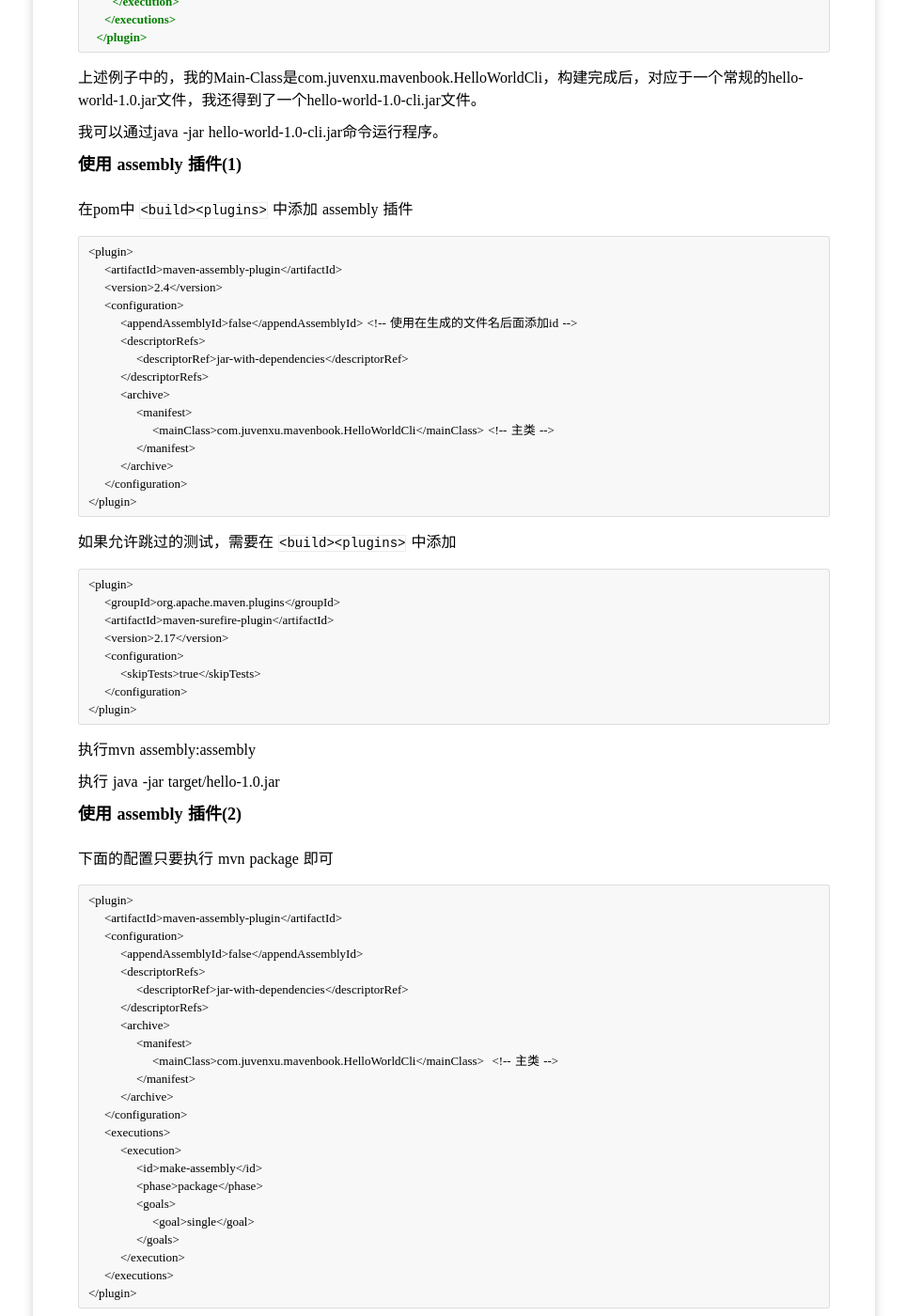
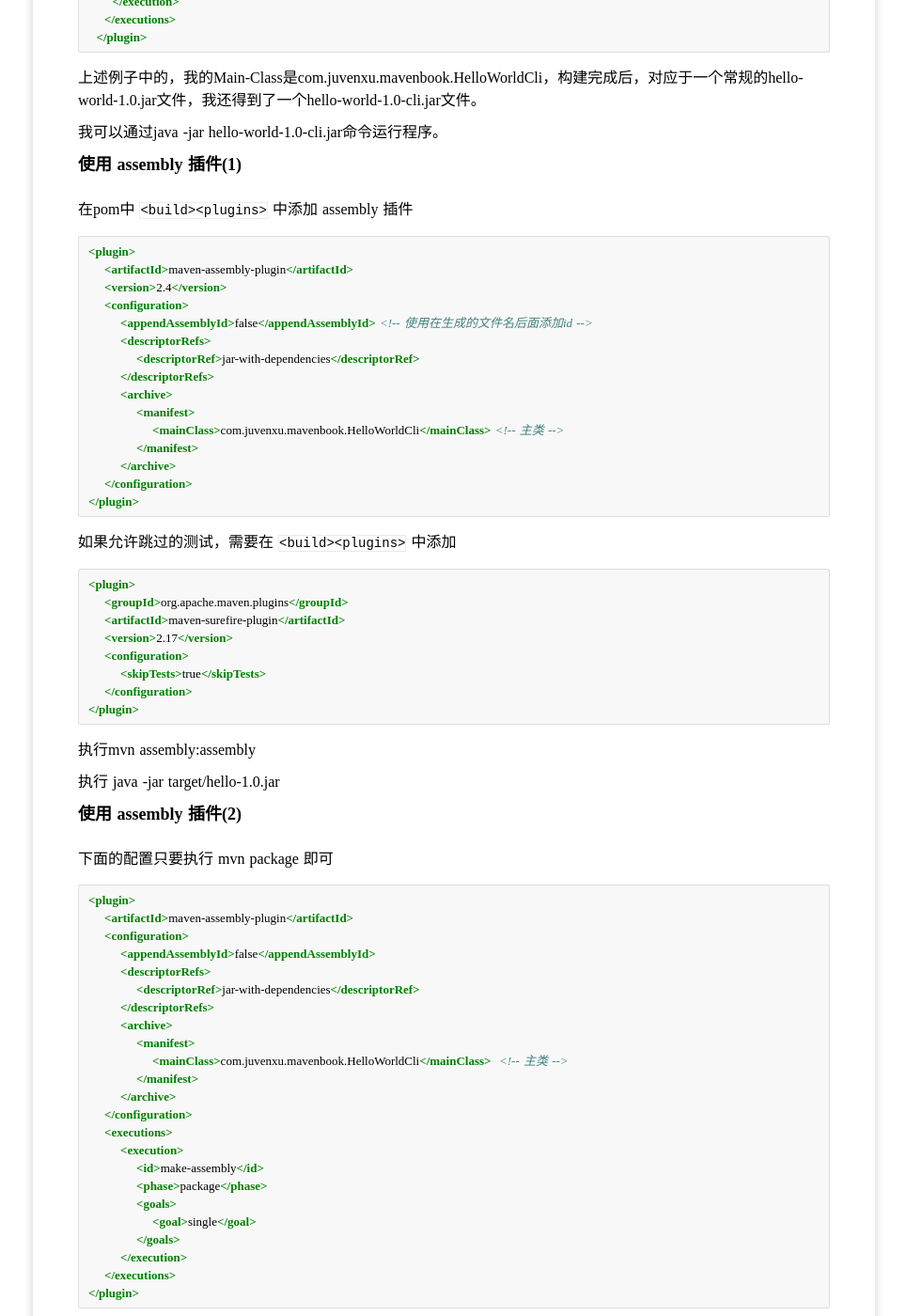
Before and after one commit to scsidisk/scsidisk.github.io, a Jekyll site: the page built from _posts/2014/2014-07-20-java_maven_project_package.md, in a window 1280 px wide and 1400 px high, scrolled down 2517 px. Shown: the whole window at 94% size, without its empty margins (157-1122 px from the left). Built offline with Jekyll 4.4.1, drawn with Linux system fonts in a browser that asks for light colours; Markdown is read by kramdown in place of the engine named in the settings; comment, search, counter and statistics services are not loaded; some of the changed text lies outside the part shown.

Commit message:
add post

````diff
--- a/_posts/2014/2014-07-20-java_maven_project_package.md
+++ b/_posts/2014/2014-07-20-java_maven_project_package.md
@@ -124,7 +124,7 @@ Maven有好几个插件能帮助用户完成上述任务，不过用起来最方
 
 在pom中 `<build><plugins>` 中添加 assembly 插件
 
-```
+```xml
 <plugin>
     <artifactId>maven-assembly-plugin</artifactId>
     <version>2.4</version>
@@ -144,7 +144,7 @@ Maven有好几个插件能帮助用户完成上述任务，不过用起来最方
 
 如果允许跳过的测试，需要在 `<build><plugins>` 中添加
 
-```
+```xml
 <plugin>
     <groupId>org.apache.maven.plugins</groupId>
     <artifactId>maven-surefire-plugin</artifactId>
@@ -164,7 +164,7 @@ Maven有好几个插件能帮助用户完成上述任务，不过用起来最方
 
 下面的配置只要执行 mvn package 即可
 
-```
+```xml
 <plugin>
     <artifactId>maven-assembly-plugin</artifactId>
     <configuration>
@@ -260,7 +260,7 @@ fileSets允许用户通过文件或目录的粒度来控制打包。这里的第
 
 最后，我们需要配置maven-assembly-plugin使用打包描述文件，并绑定生命周期阶段使其自动执行打包操作：
 
-```
+```xml
   <plugin>
     <groupId>org.apache.maven.plugins</groupId>
     <artifactId>maven-assembly-plugin</artifactId>
````
